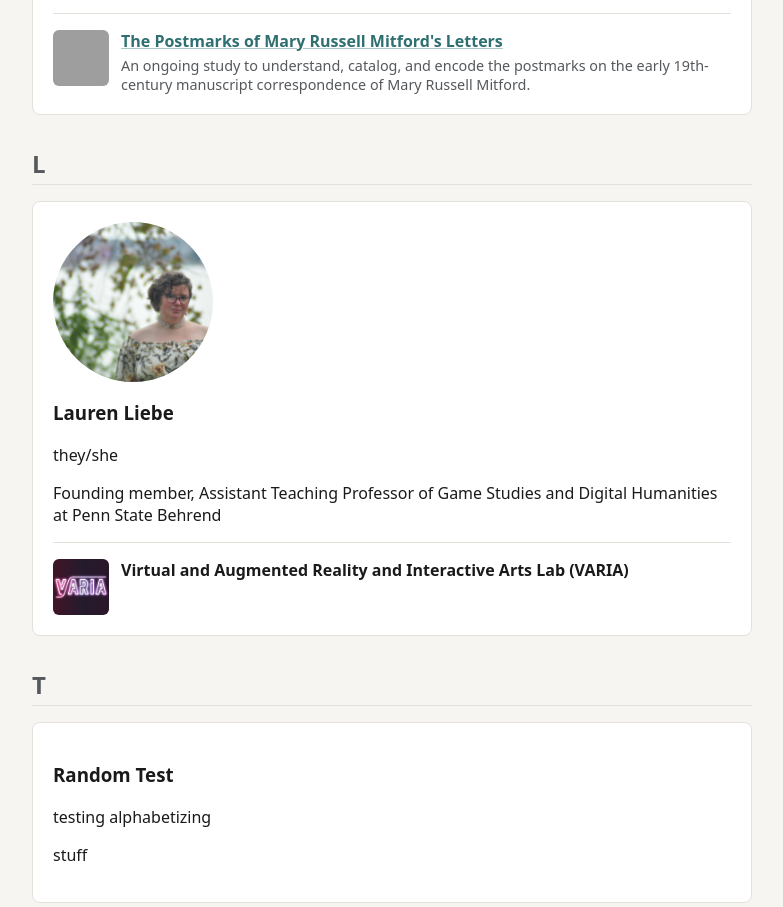
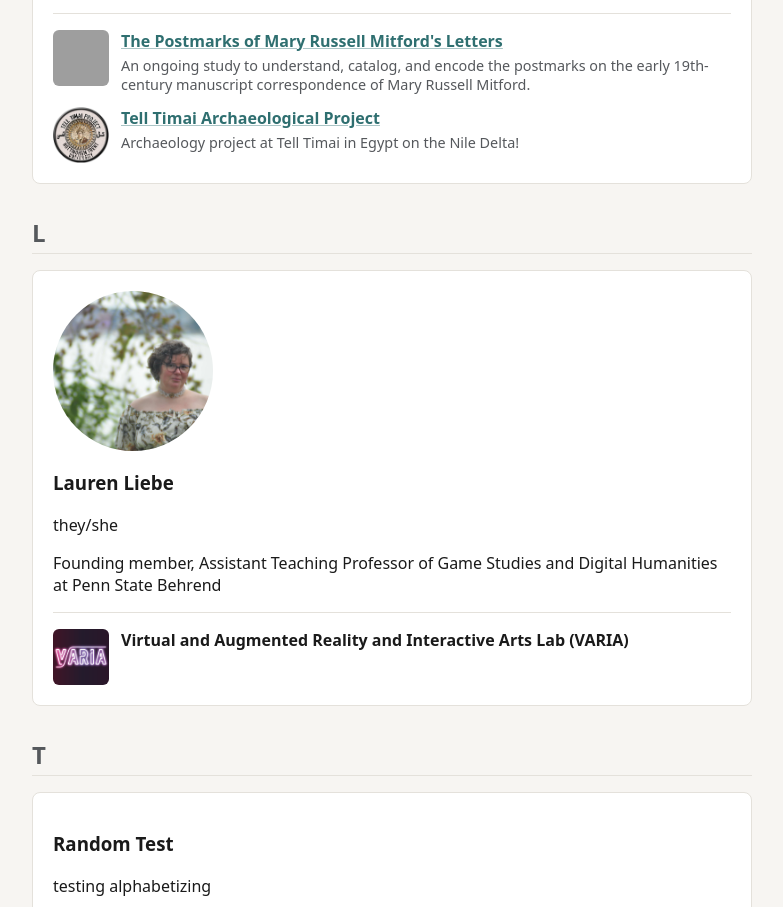
Before and after one commit to RustbeltDN/rustBeltDN, an Eleventy site: page src/who.html in a window 1280 px wide. Shown: the part 1672-2579 px from the top of the page, without its empty margins (248-1031 px from the left). Built offline with nearby package versions, Linux system fonts and the light colour scheme; Eleventy itself is replaced by a stand-in of ours; files that its build step writes are made by us from their sources; grey boxes are pictures that could not be loaded.

Commit message:
Update Who We Are (Member Profiles) “greg-bondar” +1

```diff
--- a/src/who/greg-bondar.md
+++ b/src/who/greg-bondar.md
@@ -11,6 +11,12 @@ projects:
       imageAlt: Postal clerks stamping letters in the central London Post Office.
     url: https://www.slideshare.net/slideshow/how-to-read-and-code-19thcentury-british-postmarks-in-tei-with-mary-russell-mitfords-letters-146692317/146692317
     description: An ongoing study to understand, catalog, and encode the postmarks on the early 19th-century manuscript correspondence of Mary Russell Mitford.
+  - title: Tell Timai Archaeological Project
+    projectImage:
+      image: /img/members/patch.png
+      imageAlt: Tell Timai Archaeological Project Patch showing the famous circular mosaic of Arsinoe the Second's head wearing a trireme ship as a hat from the Alexandria Museum.
+    url: https://telltimai.org
+    description: Archaeology project at Tell Timai in Egypt on the Nile Delta!
 ---
 
 I am an archaeologist at Penn State Erie/Behrend who works as the Surveyor for the Tell Timai Archaeological Project in Egypt, and the Petra Garden and Pool Complex at Petra, Jordan, creating digital maps and 3D models of these sites. I am also the 'Manuscript Archaeologist' for the Digital MItford, where I have constructed, and continue to maintain, the database of manuscript letters of Mary Russell Mitford. As such, I have taken a few thousand photographs of these manuscript letters, mainly in British archives, and have sought to understand their varieties of postmarks. Besides courses in Anthropology, Archaeology, History, 'Science, Technology, and Society,' and Geography, I have taught courses in Web Development, XML markup, XSLT, Xquery, Schemas, RegEx, HTML, etc. I will use generative AI reluctantly and warily, and disclose such use so one knows who to blame!
```
Also changed, not shown: src/img/members/patch.png (added).
